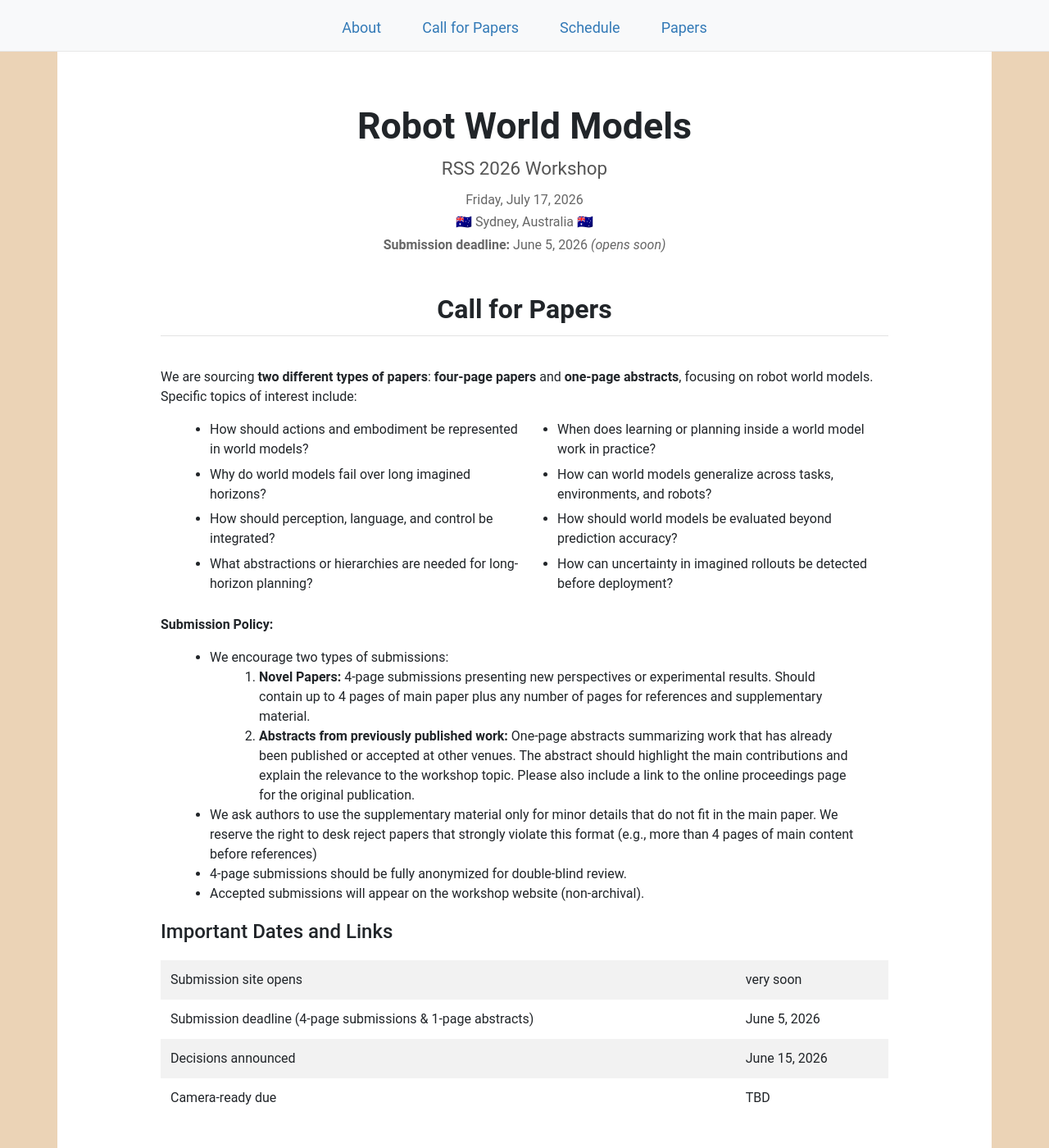
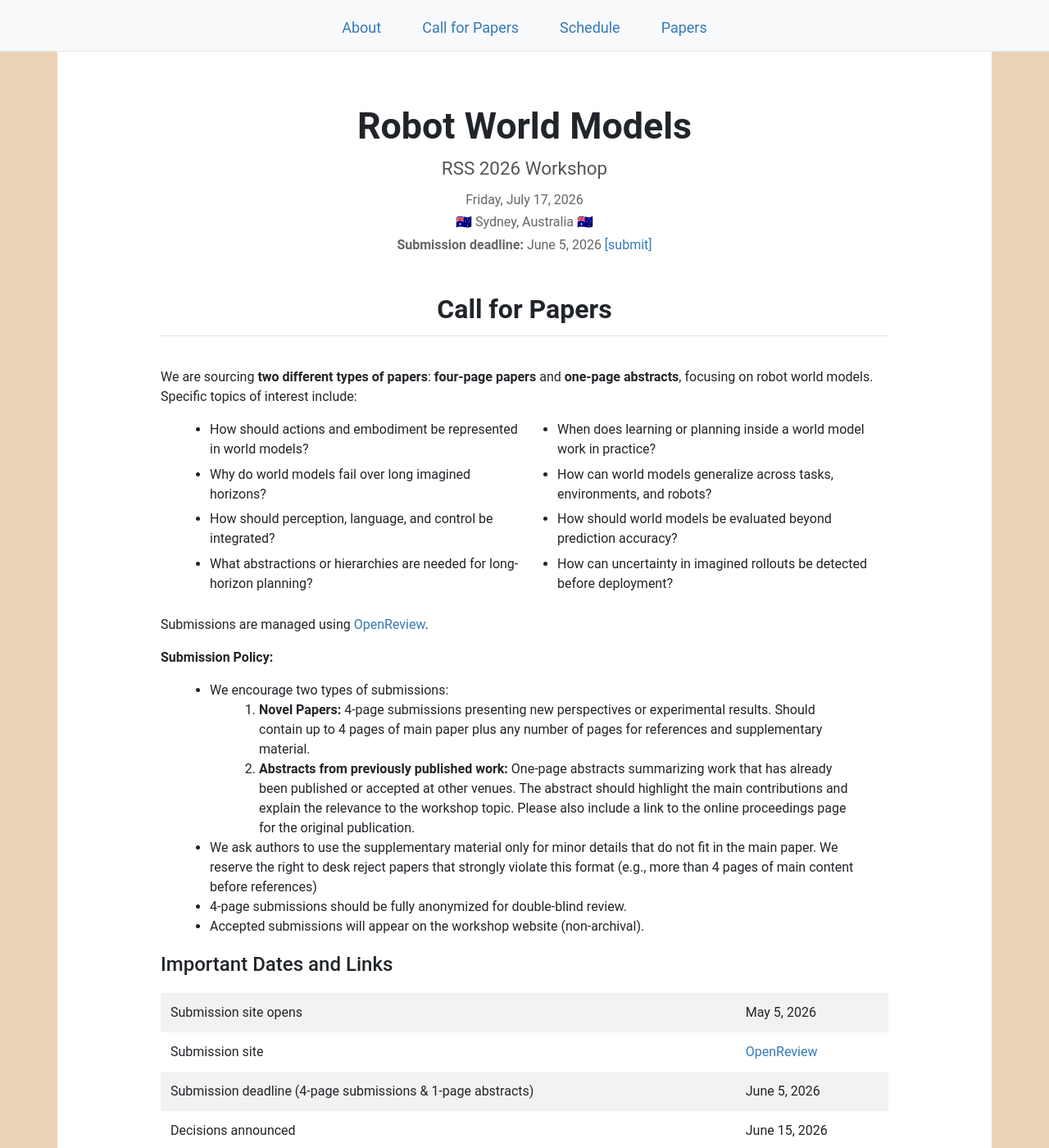
Before and after one commit to robot-worldmodels/robot-worldmodels.github.io, a Jekyll site: the page built from submit.html, in a window 1280 px wide and 1400 px high. Shown: the whole window at 82% size. Built offline with Jekyll 4.4.1, drawn with Linux system fonts in a browser that asks for light colours; nearby versions of some CDN libraries.

Commit message:
add OpenReview submission link and set opening date

```diff
--- a/_layouts/coverpage.html
+++ b/_layouts/coverpage.html
@@ -75,7 +75,7 @@
       <h4>RSS 2026 Workshop</h4>
       <p>Friday, July 17, 2026</p>
       <p>🇦🇺 Sydney, Australia 🇦🇺</p>
-      <p><strong>Submission deadline:</strong> June 5, 2026 <em>(opens soon)</em></p>
+      <p><strong>Submission deadline:</strong> June 5, 2026 <a href="https://openreview.net/group?id=roboticsfoundation.org/RSS/2026/Workshop/R-WM&amp;referrer=%5BHomepage%5D(%2F)#tab-your-consoles">[submit]</a></p>
       <button type="button" class="btn-learn-more" onclick="document.getElementById('hero-section').scrollIntoView({behavior:'instant',block:'start'});">Learn more</button>
     </div>
   </div>
@@ -88,7 +88,7 @@
         <h4>RSS 2026 Workshop</h4>
         <p>Friday, July 17, 2026</p>
         <p>🇦🇺 Sydney, Australia 🇦🇺</p>
-      <p><strong>Submission deadline:</strong> June 5, 2026 <em>(opens soon)</em></p>
+      <p><strong>Submission deadline:</strong> June 5, 2026 <a href="https://openreview.net/group?id=roboticsfoundation.org/RSS/2026/Workshop/R-WM&amp;referrer=%5BHomepage%5D(%2F)#tab-your-consoles">[submit]</a></p>
       </section>
 
       <div class="page-content">
--- a/_layouts/default.html
+++ b/_layouts/default.html
@@ -77,7 +77,7 @@
         <h4>RSS 2026 Workshop</h4>
         <p>Friday, July 17, 2026</p>
         <p>🇦🇺 Sydney, Australia 🇦🇺</p>
-        <p><strong>Submission deadline:</strong> June 5, 2026 <em>(opens soon)</em></p>
+        <p><strong>Submission deadline:</strong> June 5, 2026 <a href="https://openreview.net/group?id=roboticsfoundation.org/RSS/2026/Workshop/R-WM&amp;referrer=%5BHomepage%5D(%2F)#tab-your-consoles">[submit]</a></p>
       </section>
 
       <div class="page-content">
--- a/index.html
+++ b/index.html
@@ -62,7 +62,11 @@ layout: coverpage
     <tbody>
       <tr>
         <td>Submission site opens</td>
-        <td>very soon</td>
+        <td>May 5, 2026</td>
+      </tr>
+      <tr>
+        <td>Submission site</td>
+        <td><a href="https://openreview.net/group?id=roboticsfoundation.org/RSS/2026/Workshop/R-WM&amp;referrer=%5BHomepage%5D(%2F)#tab-your-consoles">OpenReview</a></td>
       </tr>
       <tr>
         <td>Submission deadline (4-page submissions & 1-page abstracts)</td>
--- a/submit.html
+++ b/submit.html
@@ -16,6 +16,8 @@ layout: default
       <li>How can uncertainty in imagined rollouts be detected before deployment?</li>
     </ul>
   </p>
+
+  <p>Submissions are managed using <a href="https://openreview.net/group?id=roboticsfoundation.org/RSS/2026/Workshop/R-WM&amp;referrer=%5BHomepage%5D(%2F)#tab-your-consoles">OpenReview</a>.</p>
 
   <p><b> Submission Policy: </b></p>
   <p>
@@ -44,7 +46,11 @@ layout: default
     <tbody>
       <tr>
         <td>Submission site opens</td>
-        <td>very soon</td>
+        <td>May 5, 2026</td>
+      </tr>
+      <tr>
+        <td>Submission site</td>
+        <td><a href="https://openreview.net/group?id=roboticsfoundation.org/RSS/2026/Workshop/R-WM&amp;referrer=%5BHomepage%5D(%2F)#tab-your-consoles">OpenReview</a></td>
       </tr>
       <tr>
         <td>Submission deadline (4-page submissions & 1-page abstracts)</td>
```
Also changed, not shown: 5 other files.
